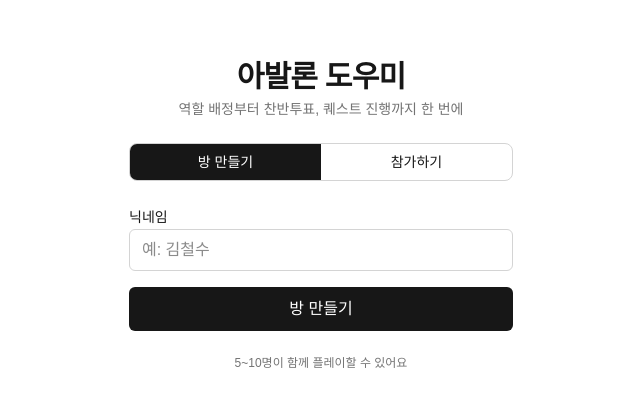
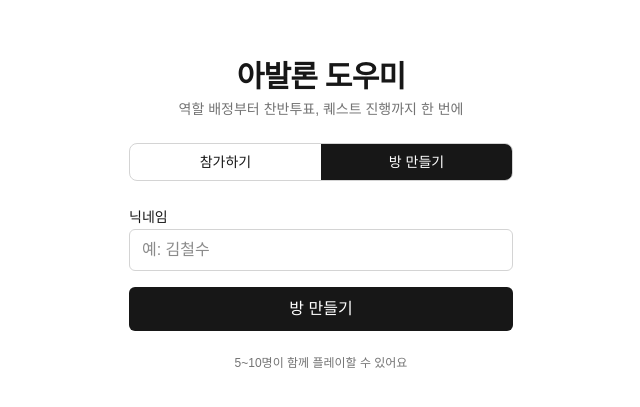
Before and after one commit to kimgoeun/avalon, a Next.js app: page / in a window 1280 px wide. Shown: the part 185-592 px from the top of the page, without its empty margins (319-959 px from the left). Built offline with nearby package versions, Linux system fonts and the light colour scheme; no server answers.

Commit message:
Show the join tab before the create tab on the home screen

```diff
--- a/src/app/page.tsx
+++ b/src/app/page.tsx
@@ -56,6 +56,17 @@ export default function HomePage() {
         <div className="flex rounded-lg border border-neutral-300 dark:border-neutral-700 overflow-hidden">
           <button
             className={`flex-1 py-2 text-sm font-medium transition ${
+              mode === "join"
+                ? "bg-neutral-900 text-white dark:bg-white dark:text-neutral-900"
+                : "bg-transparent"
+            }`}
+            onClick={() => setMode("join")}
+            type="button"
+          >
+            참가하기
+          </button>
+          <button
+            className={`flex-1 py-2 text-sm font-medium transition ${
               mode === "create"
                 ? "bg-neutral-900 text-white dark:bg-white dark:text-neutral-900"
                 : "bg-transparent"
@@ -64,17 +75,6 @@ export default function HomePage() {
             type="button"
           >
             방 만들기
-          </button>
-          <button
-            className={`flex-1 py-2 text-sm font-medium transition ${
-              mode === "join"
-                ? "bg-neutral-900 text-white dark:bg-white dark:text-neutral-900"
-                : "bg-transparent"
-            }`}
-            onClick={() => setMode("join")}
-            type="button"
-          >
-            참가하기
           </button>
         </div>
 
```
